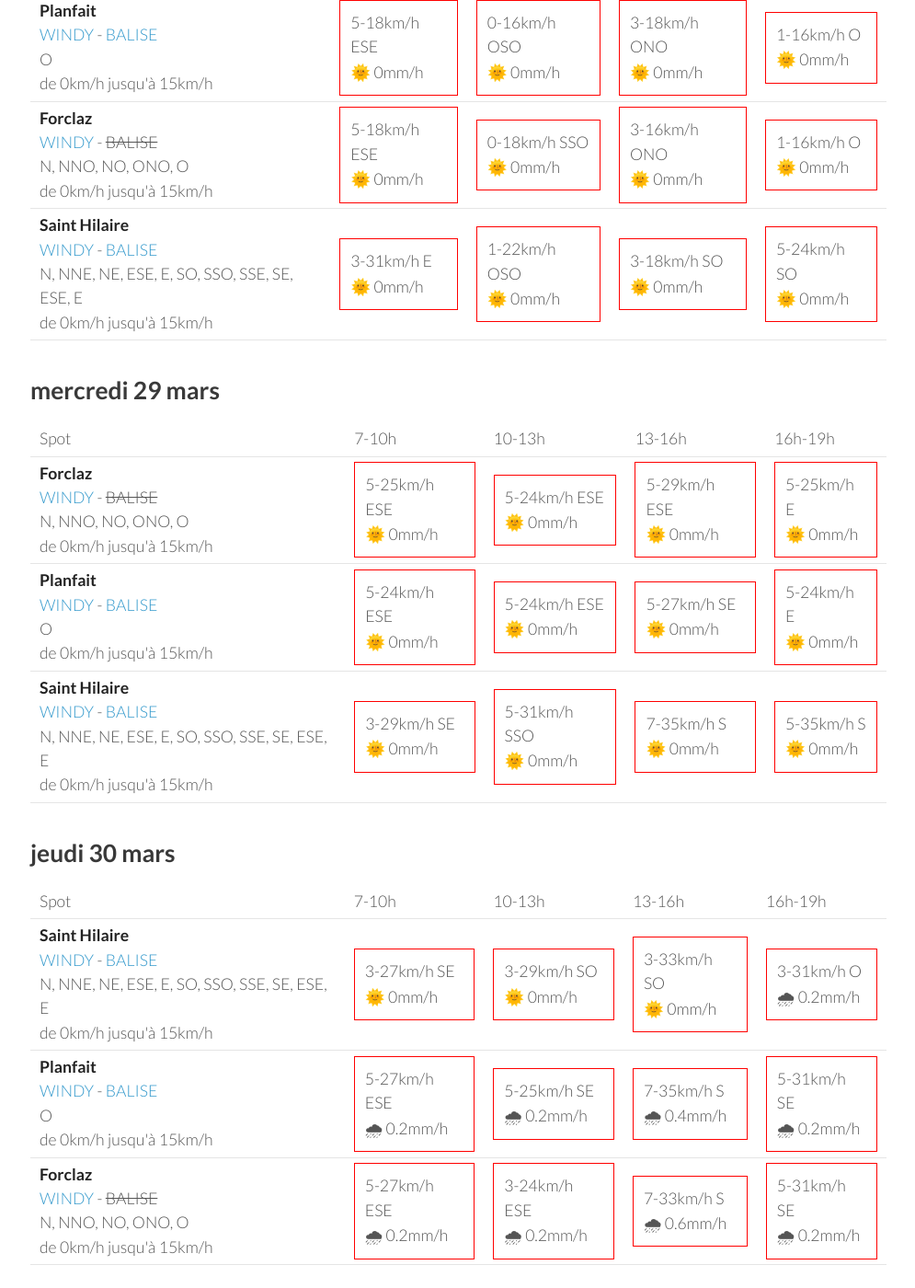
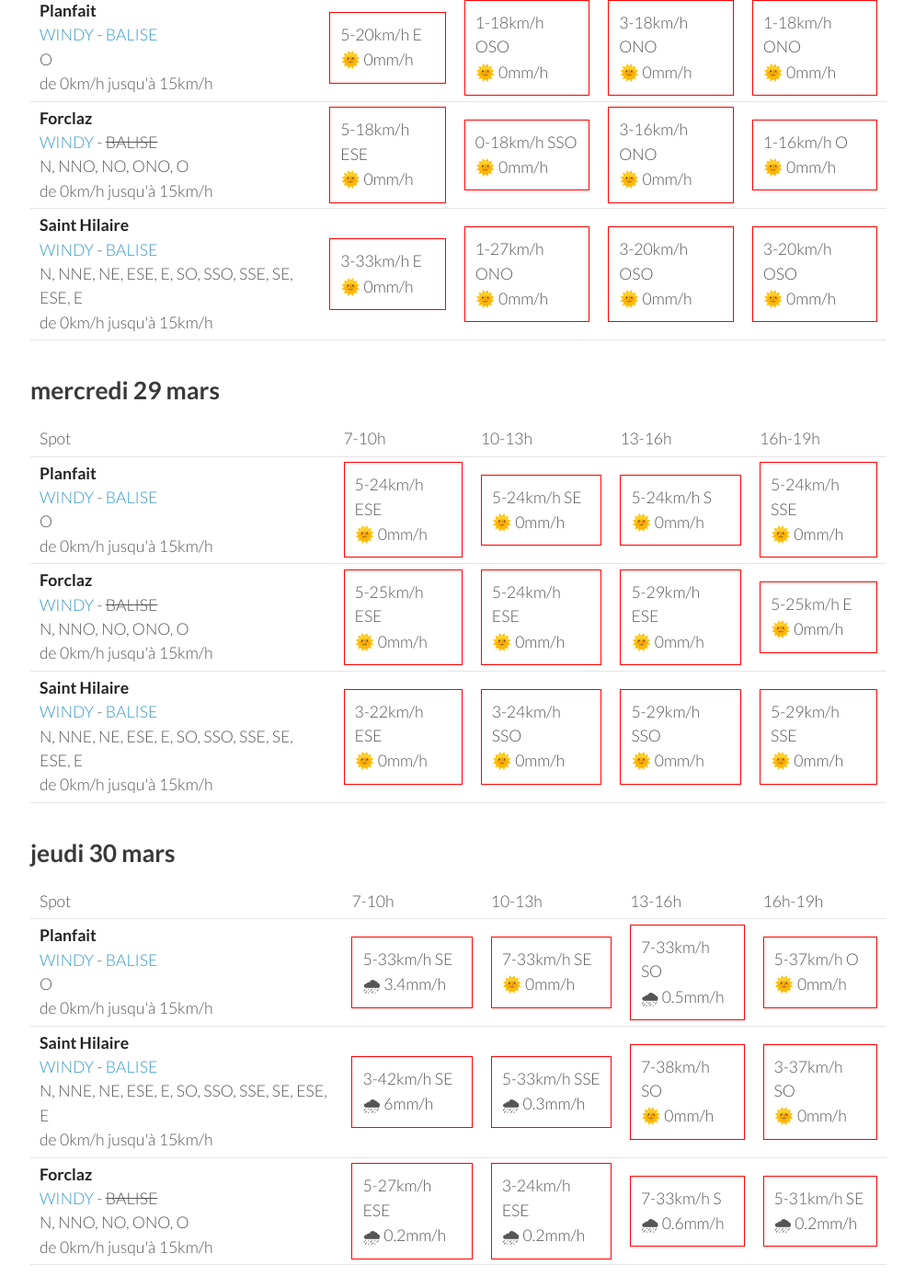
Before and after one commit to parapente-dans-le-nord/parapente-dans-le-nord.github.io, a Jekyll site: the page built from alpes_nord.markdown, in a window 1280 px wide and 1400 px high, scrolled down 1854 px. Shown: the whole window at 92% size, without its empty margins (25-1020 px from the left). Built offline with Jekyll 4.4.1, drawn with Linux system fonts in a browser that asks for light colours; some of the changed text lies outside the part shown.

Commit message:
update index.markdown

```diff
--- a/alpes_nord.markdown
+++ b/alpes_nord.markdown
@@ -114,9 +114,9 @@ page mise à jour le samedi 25 mars 19:26
         <td><strong>Saint Hilaire</strong><br><a href="https://windy.com/45.307/5.888?45.087,5.889,9,m:eUFagkX">WINDY</a> - <span class=""><a href="http://www.balisemeteo.com/balise.php?idBalise=61">BALISE</a> </span><br> <span class="vent-favorable">N, NNE, NE, ESE, E, SO, SSO, SSE, SE, ESE, E</span><br><span class="force-vent">de 0km/h jusqu'à 15km/h</span> </td>
 
             <td><div class="not-flyable"><p>3-11km/h S</p><p>🌧 4mm/h</p></div></td>
-            <td><div class="not-flyable"><p>3-35km/h NNO</p><p>🌧 1.7mm/h</p></div></td>
-            <td><div class="not-flyable"><p>5-44km/h NNO</p><p>🌧 1.5mm/h</p></div></td>
-            <td><div class="not-flyable"><p>5-48km/h NNO</p><p>🌧 0.6mm/h</p></div></td>
+            <td><div class="not-flyable"><p>1-33km/h NNO</p><p>🌧 3mm/h</p></div></td>
+            <td><div class="not-flyable"><p>5-44km/h NNO</p><p>🌧 1.8mm/h</p></div></td>
+            <td><div class="not-flyable"><p>7-48km/h NNO</p><p>🌧 0.6mm/h</p></div></td>
 
 
     </tr>
@@ -134,9 +134,9 @@ page mise à jour le samedi 25 mars 19:26
         <td><strong>Planfait</strong><br><a href="https://windy.com/45.853/6.223?45.415,6.223,8">WINDY</a> - <span class=""><a href="https://www.openwindmap.org/PP496">BALISE</a> </span><br> <span class="vent-favorable">O</span><br><span class="force-vent">de 0km/h jusqu'à 15km/h</span> </td>
 
             <td><div class="not-flyable"><p>7-20km/h NNO</p><p>🌧 2.9mm/h</p></div></td>
-            <td><div class="not-flyable"><p>7-37km/h NO</p><p>🌧 0.7mm/h</p></div></td>
-            <td><div class="not-flyable"><p>9-38km/h NO</p><p>🌧 0.5mm/h</p></div></td>
-            <td><div class="not-flyable"><p>11-38km/h NNO</p><p>🌧 0.3mm/h</p></div></td>
+            <td><div class="not-flyable"><p>7-38km/h NO</p><p>🌧 0.9mm/h</p></div></td>
+            <td><div class="not-flyable"><p>9-40km/h NO</p><p>🌧 0.5mm/h</p></div></td>
+            <td><div class="not-flyable"><p>11-42km/h NNO</p><p>🌧 0.5mm/h</p></div></td>
 
 
     </tr>
@@ -159,10 +159,10 @@ page mise à jour le samedi 25 mars 19:26
 <tr>
         <td><strong>Planfait</strong><br><a href="https://windy.com/45.853/6.223?45.415,6.223,8">WINDY</a> - <span class=""><a href="https://www.openwindmap.org/PP496">BALISE</a> </span><br> <span class="vent-favorable">O</span><br><span class="force-vent">de 0km/h jusqu'à 15km/h</span> </td>
 
-            <td><div class="not-flyable"><p>5-18km/h ESE</p><p>🌞 0mm/h</p></div></td>
-            <td><div class="not-flyable"><p>0-16km/h OSO</p><p>🌞 0mm/h</p></div></td>
+            <td><div class="not-flyable"><p>5-20km/h E</p><p>🌞 0mm/h</p></div></td>
+            <td><div class="not-flyable"><p>1-18km/h OSO</p><p>🌞 0mm/h</p></div></td>
             <td><div class="not-flyable"><p>3-18km/h ONO</p><p>🌞 0mm/h</p></div></td>
-            <td><div class="not-flyable"><p>1-16km/h O</p><p>🌞 0mm/h</p></div></td>
+            <td><div class="not-flyable"><p>1-18km/h ONO</p><p>🌞 0mm/h</p></div></td>
 
 
     </tr>
@@ -179,10 +179,10 @@ page mise à jour le samedi 25 mars 19:26
 <tr>
         <td><strong>Saint Hilaire</strong><br><a href="https://windy.com/45.307/5.888?45.087,5.889,9,m:eUFagkX">WINDY</a> - <span class=""><a href="http://www.balisemeteo.com/balise.php?idBalise=61">BALISE</a> </span><br> <span class="vent-favorable">N, NNE, NE, ESE, E, SO, SSO, SSE, SE, ESE, E</span><br><span class="force-vent">de 0km/h jusqu'à 15km/h</span> </td>
 
-            <td><div class="not-flyable"><p>3-31km/h E</p><p>🌞 0mm/h</p></div></td>
-            <td><div class="not-flyable"><p>1-22km/h OSO</p><p>🌞 0mm/h</p></div></td>
-            <td><div class="not-flyable"><p>3-18km/h SO</p><p>🌞 0mm/h</p></div></td>
-            <td><div class="not-flyable"><p>5-24km/h SO</p><p>🌞 0mm/h</p></div></td>
+            <td><div class="not-flyable"><p>3-33km/h E</p><p>🌞 0mm/h</p></div></td>
+            <td><div class="not-flyable"><p>1-27km/h ONO</p><p>🌞 0mm/h</p></div></td>
+            <td><div class="not-flyable"><p>3-20km/h OSO</p><p>🌞 0mm/h</p></div></td>
+            <td><div class="not-flyable"><p>3-20km/h OSO</p><p>🌞 0mm/h</p></div></td>
 
 
     </tr>
@@ -203,6 +203,16 @@ page mise à jour le samedi 25 mars 19:26
       <td>16h-19h</td>
     </tr>
 <tr>
+        <td><strong>Planfait</strong><br><a href="https://windy.com/45.853/6.223?45.415,6.223,8">WINDY</a> - <span class=""><a href="https://www.openwindmap.org/PP496">BALISE</a> </span><br> <span class="vent-favorable">O</span><br><span class="force-vent">de 0km/h jusqu'à 15km/h</span> </td>
+
+            <td><div class="not-flyable"><p>5-24km/h ESE</p><p>🌞 0mm/h</p></div></td>
+            <td><div class="not-flyable"><p>5-24km/h SE</p><p>🌞 0mm/h</p></div></td>
+            <td><div class="not-flyable"><p>5-24km/h S</p><p>🌞 0mm/h</p></div></td>
+            <td><div class="not-flyable"><p>5-24km/h SSE</p><p>🌞 0mm/h</p></div></td>
+
+
+    </tr>
+<tr>
         <td><strong>Forclaz</strong><br><a href="https://windy.com/45.814/6.247?45.375,6.246,8,m:eVwaglz">WINDY</a> - <span class="no-balise"> BALISE </span><br> <span class="vent-favorable">N, NNO, NO, ONO, O</span><br><span class="force-vent">de 0km/h jusqu'à 15km/h</span> </td>
 
             <td><div class="not-flyable"><p>5-25km/h ESE</p><p>🌞 0mm/h</p></div></td>
@@ -213,22 +223,12 @@ page mise à jour le samedi 25 mars 19:26
 
     </tr>
 <tr>
-        <td><strong>Planfait</strong><br><a href="https://windy.com/45.853/6.223?45.415,6.223,8">WINDY</a> - <span class=""><a href="https://www.openwindmap.org/PP496">BALISE</a> </span><br> <span class="vent-favorable">O</span><br><span class="force-vent">de 0km/h jusqu'à 15km/h</span> </td>
-
-            <td><div class="not-flyable"><p>5-24km/h ESE</p><p>🌞 0mm/h</p></div></td>
-            <td><div class="not-flyable"><p>5-24km/h ESE</p><p>🌞 0mm/h</p></div></td>
-            <td><div class="not-flyable"><p>5-27km/h SE</p><p>🌞 0mm/h</p></div></td>
-            <td><div class="not-flyable"><p>5-24km/h E</p><p>🌞 0mm/h</p></div></td>
-
-
-    </tr>
-<tr>
         <td><strong>Saint Hilaire</strong><br><a href="https://windy.com/45.307/5.888?45.087,5.889,9,m:eUFagkX">WINDY</a> - <span class=""><a href="http://www.balisemeteo.com/balise.php?idBalise=61">BALISE</a> </span><br> <span class="vent-favorable">N, NNE, NE, ESE, E, SO, SSO, SSE, SE, ESE, E</span><br><span class="force-vent">de 0km/h jusqu'à 15km/h</span> </td>
 
-            <td><div class="not-flyable"><p>3-29km/h SE</p><p>🌞 0mm/h</p></div></td>
-            <td><div class="not-flyable"><p>5-31km/h SSO</p><p>🌞 0mm/h</p></div></td>
-            <td><div class="not-flyable"><p>7-35km/h S</p><p>🌞 0mm/h</p></div></td>
-            <td><div class="not-flyable"><p>5-35km/h S</p><p>🌞 0mm/h</p></div></td>
+            <td><div class="not-flyable"><p>3-22km/h ESE</p><p>🌞 0mm/h</p></div></td>
+            <td><div class="not-flyable"><p>3-24km/h SSO</p><p>🌞 0mm/h</p></div></td>
+            <td><div class="not-flyable"><p>5-29km/h SSO</p><p>🌞 0mm/h</p></div></td>
+            <td><div class="not-flyable"><p>5-29km/h SSE</p><p>🌞 0mm/h</p></div></td>
 
 
     </tr>
@@ -249,22 +249,22 @@ page mise à jour le samedi 25 mars 19:26
       <td>16h-19h</td>
     </tr>
 <tr>
-        <td><strong>Saint Hilaire</strong><br><a href="https://windy.com/45.307/5.888?45.087,5.889,9,m:eUFagkX">WINDY</a> - <span class=""><a href="http://www.balisemeteo.com/balise.php?idBalise=61">BALISE</a> </span><br> <span class="vent-favorable">N, NNE, NE, ESE, E, SO, SSO, SSE, SE, ESE, E</span><br><span class="force-vent">de 0km/h jusqu'à 15km/h</span> </td>
+        <td><strong>Planfait</strong><br><a href="https://windy.com/45.853/6.223?45.415,6.223,8">WINDY</a> - <span class=""><a href="https://www.openwindmap.org/PP496">BALISE</a> </span><br> <span class="vent-favorable">O</span><br><span class="force-vent">de 0km/h jusqu'à 15km/h</span> </td>
 
-            <td><div class="not-flyable"><p>3-27km/h SE</p><p>🌞 0mm/h</p></div></td>
-            <td><div class="not-flyable"><p>3-29km/h SO</p><p>🌞 0mm/h</p></div></td>
-            <td><div class="not-flyable"><p>3-33km/h SO</p><p>🌞 0mm/h</p></div></td>
-            <td><div class="not-flyable"><p>3-31km/h O</p><p>🌧 0.2mm/h</p></div></td>
+            <td><div class="not-flyable"><p>5-33km/h SE</p><p>🌧 3.4mm/h</p></div></td>
+            <td><div class="not-flyable"><p>7-33km/h SE</p><p>🌞 0mm/h</p></div></td>
+            <td><div class="not-flyable"><p>7-33km/h SO</p><p>🌧 0.5mm/h</p></div></td>
+            <td><div class="not-flyable"><p>5-37km/h O</p><p>🌞 0mm/h</p></div></td>
 
 
     </tr>
 <tr>
-        <td><strong>Planfait</strong><br><a href="https://windy.com/45.853/6.223?45.415,6.223,8">WINDY</a> - <span class=""><a href="https://www.openwindmap.org/PP496">BALISE</a> </span><br> <span class="vent-favorable">O</span><br><span class="force-vent">de 0km/h jusqu'à 15km/h</span> </td>
+        <td><strong>Saint Hilaire</strong><br><a href="https://windy.com/45.307/5.888?45.087,5.889,9,m:eUFagkX">WINDY</a> - <span class=""><a href="http://www.balisemeteo.com/balise.php?idBalise=61">BALISE</a> </span><br> <span class="vent-favorable">N, NNE, NE, ESE, E, SO, SSO, SSE, SE, ESE, E</span><br><span class="force-vent">de 0km/h jusqu'à 15km/h</span> </td>
 
-            <td><div class="not-flyable"><p>5-27km/h ESE</p><p>🌧 0.2mm/h</p></div></td>
-            <td><div class="not-flyable"><p>5-25km/h SE</p><p>🌧 0.2mm/h</p></div></td>
-            <td><div class="not-flyable"><p>7-35km/h S</p><p>🌧 0.4mm/h</p></div></td>
-            <td><div class="not-flyable"><p>5-31km/h SE</p><p>🌧 0.2mm/h</p></div></td>
+            <td><div class="not-flyable"><p>3-42km/h SE</p><p>🌧 6mm/h</p></div></td>
+            <td><div class="not-flyable"><p>5-33km/h SSE</p><p>🌧 0.3mm/h</p></div></td>
+            <td><div class="not-flyable"><p>7-38km/h SO</p><p>🌞 0mm/h</p></div></td>
+            <td><div class="not-flyable"><p>3-37km/h SO</p><p>🌞 0mm/h</p></div></td>
 
 
     </tr>
```
Also changed, not shown: other parts of alpes_nord.markdown (+1 -1 lines).
